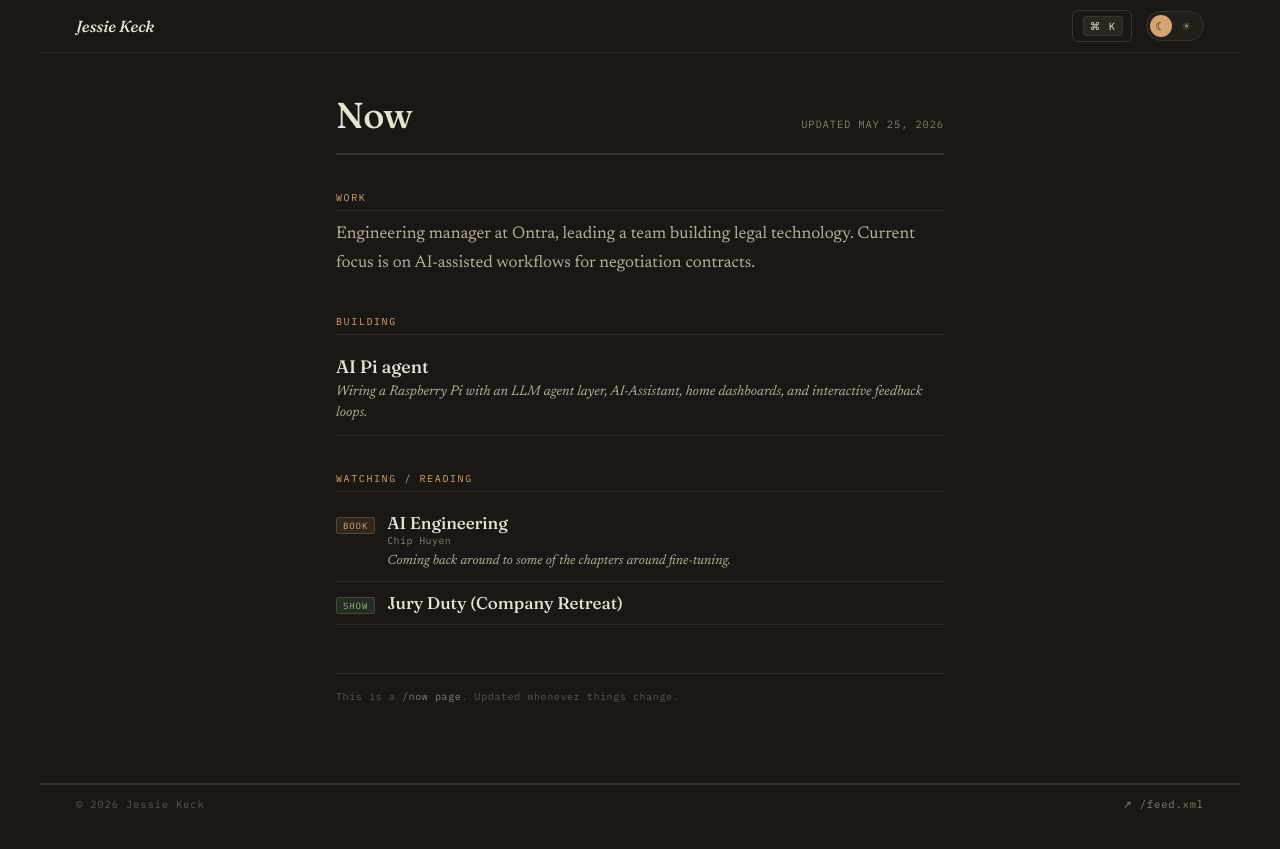
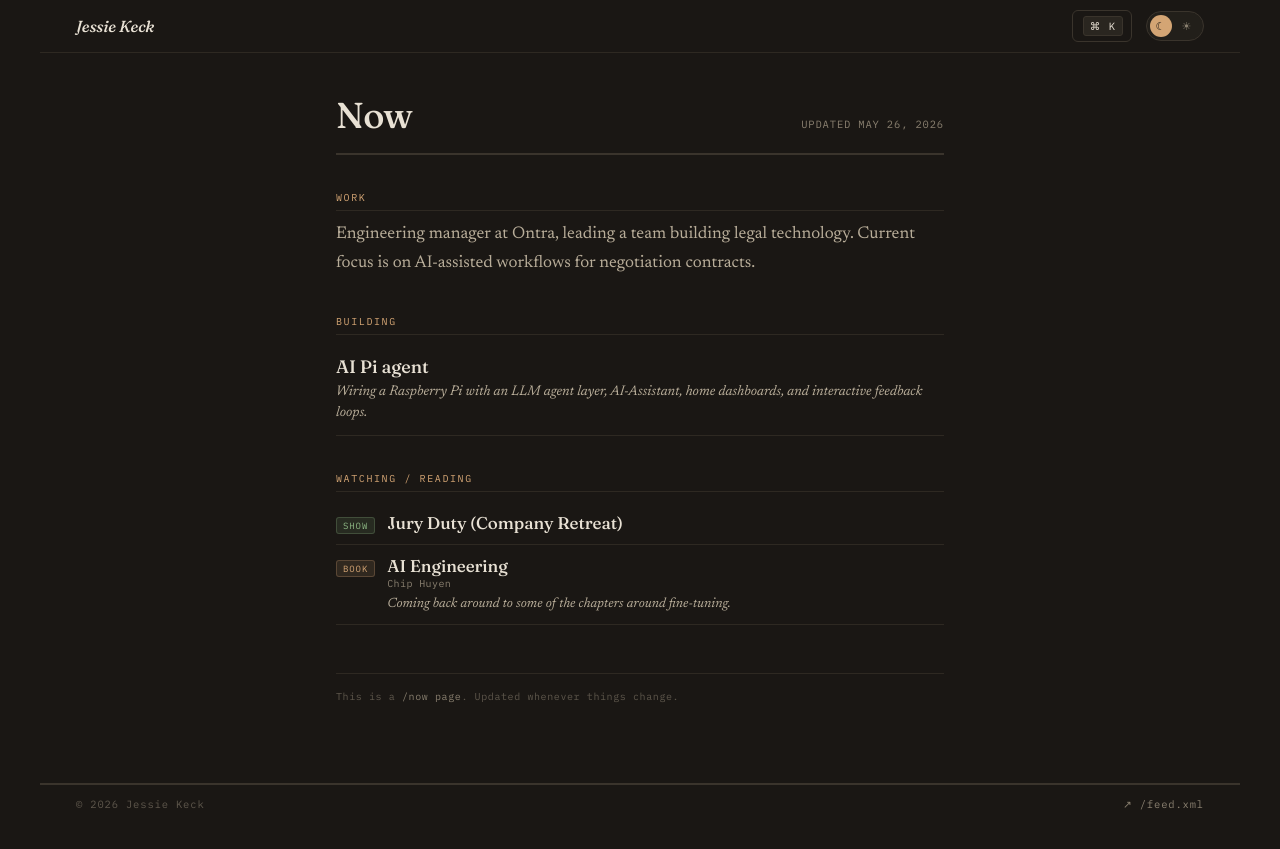
Before and after one commit to jkeck/jkeck.github.io, a Jekyll site: the page built from now.html, in a window 1280 px wide. Shown: the top 849 px of the page. Built offline with Jekyll 4.4.1, drawn with Linux system fonts in a browser that asks for light colours.

Commit message:
Bump now page date / content order

```diff
--- a/_data/now.yml
+++ b/_data/now.yml
@@ -1,9 +1,9 @@
 # Feeds the home page ticker — keep this short
 blurb: "Wiring an AI Pi agent. Reading AI Engineering, wrapping up some chapters I'm coming back to."
-date: "MON · MAY 25"
+date: "TUE · MAY 26"
 
 # Now page content — edit sections below to update
-updated: "May 25, 2026"
+updated: "May 26, 2026"
 
 work: >
   Engineering manager at Ontra, leading a team building legal technology.
@@ -14,9 +14,9 @@ building:
     notes: "Wiring a Raspberry Pi with an LLM agent layer, AI-Assistant, home dashboards, and interactive feedback loops."
 
 watching_reading:
+  - title: "Jury Duty (Company Retreat)"
+    type: show
   - title: "AI Engineering"
     type: book
     author: "Chip Huyen"
     notes: "Coming back around to some of the chapters around fine-tuning."
-  - title: "Jury Duty (Company Retreat)"
-    type: show
```
